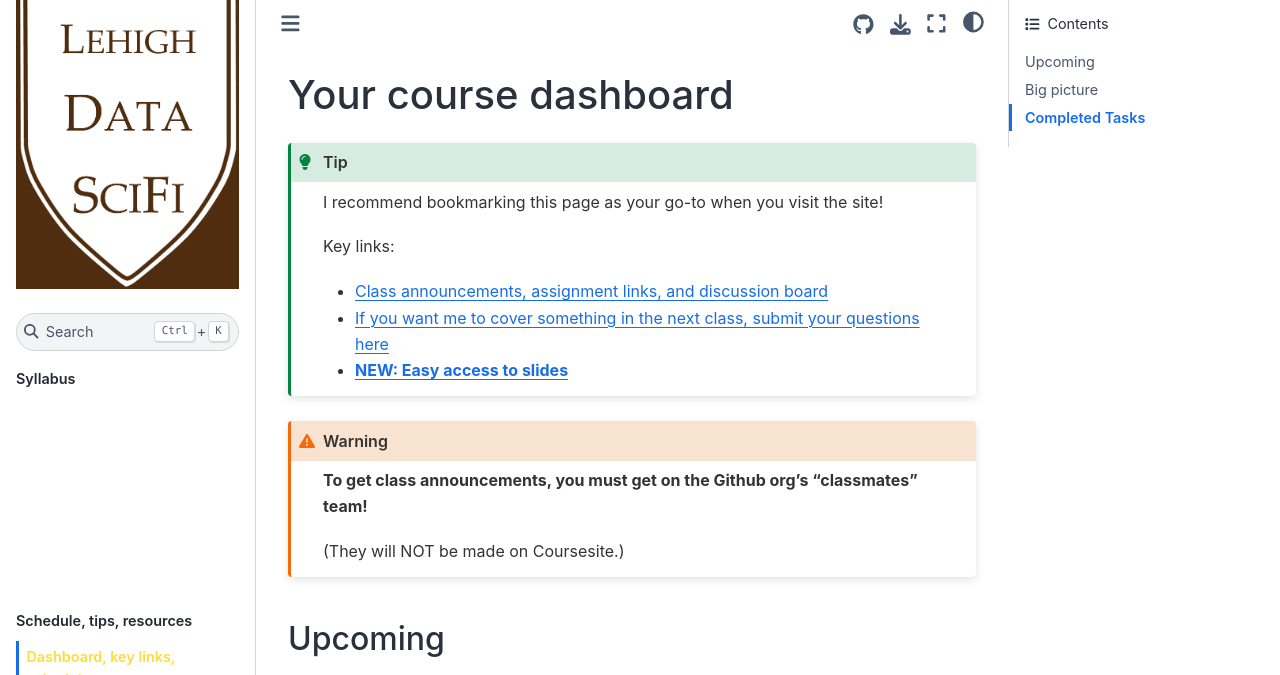
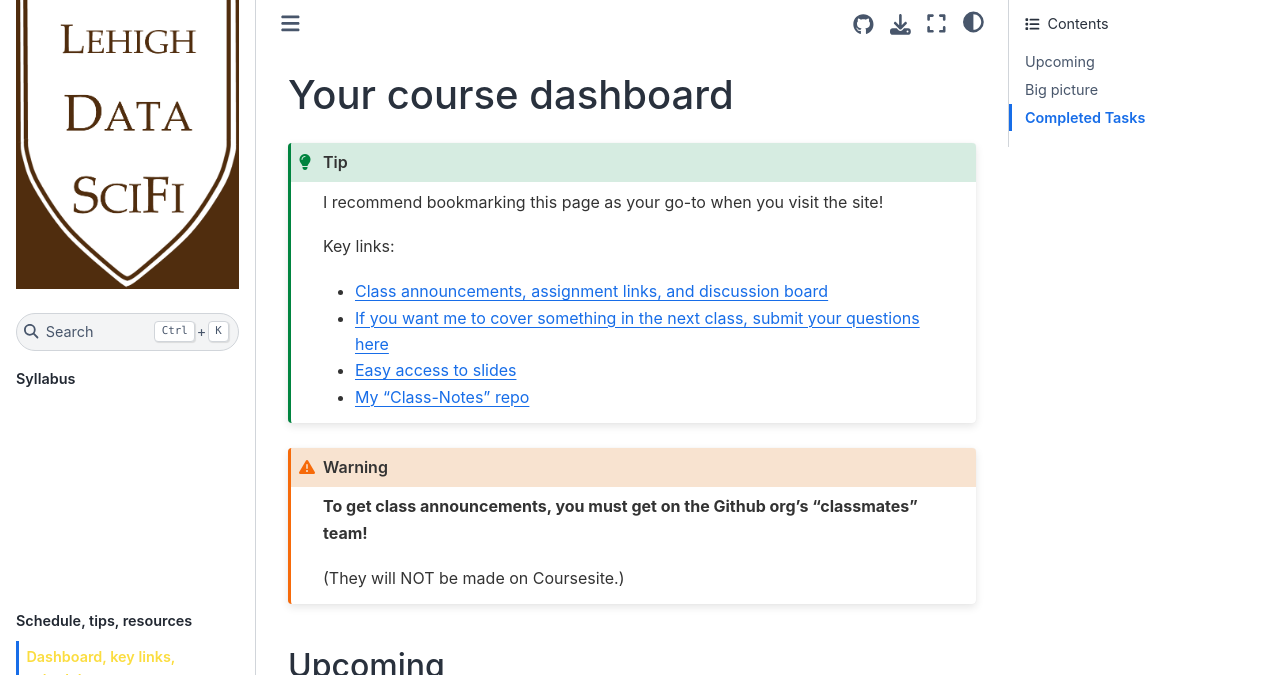
Before and after one commit to yonboyjohnjoy/ledatascifi-2022, a Jupyter Book: the page built from content/about/schedule.md, in a window 1280 px wide and 1362 px high. Shown: the top 675 px of the window. Built offline with Jupyter Book 1.0.4 settings and Sphinx 7.4.7 and the Sphinx Book theme 1.1.4, drawn with Linux system fonts in a browser that asks for light colours; pages that are not in the unit, such as notebooks, are missing from menus; grey boxes are pictures that could not be loaded.

Commit message:
Update schedule.md

````diff
--- a/content/about/schedule.md
+++ b/content/about/schedule.md
@@ -6,7 +6,8 @@ I recommend bookmarking this page as your go-to when you visit the site!
 Key links:
 - [Class announcements, assignment links, and discussion board](https://github.com/orgs/LeDataSciFi/teams/classmates-2022)
 - [If you want me to cover something in the next class, submit your questions here](https://forms.gle/jB6ok11k5Ehid7ap6)
-- [**NEW: Easy access to slides**](https://donbowen.github.io/slides-2022/)
+- [Easy access to slides](https://donbowen.github.io/slides-2022/)
+- [My "Class-Notes" repo](https://github.com/donbowen/Class-Notes-920am)
 ```
 
 ```{warning}
````
